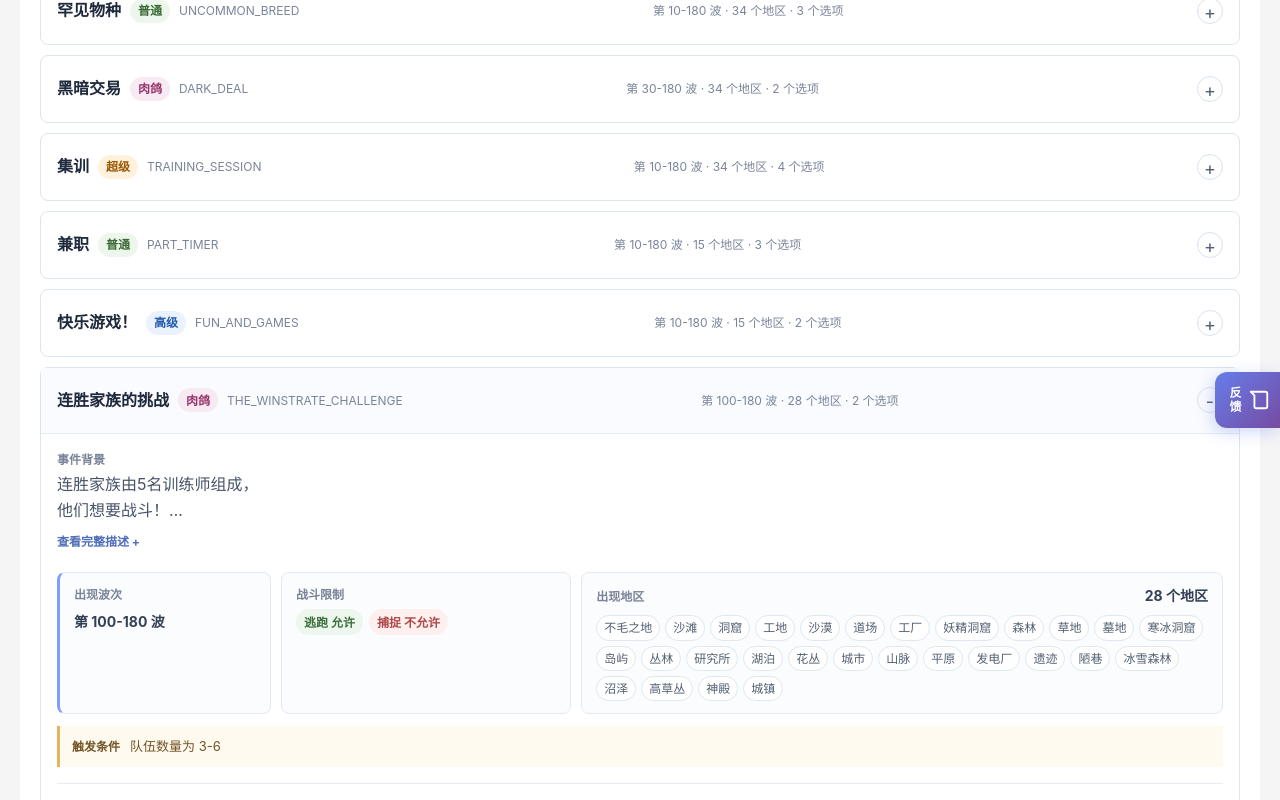
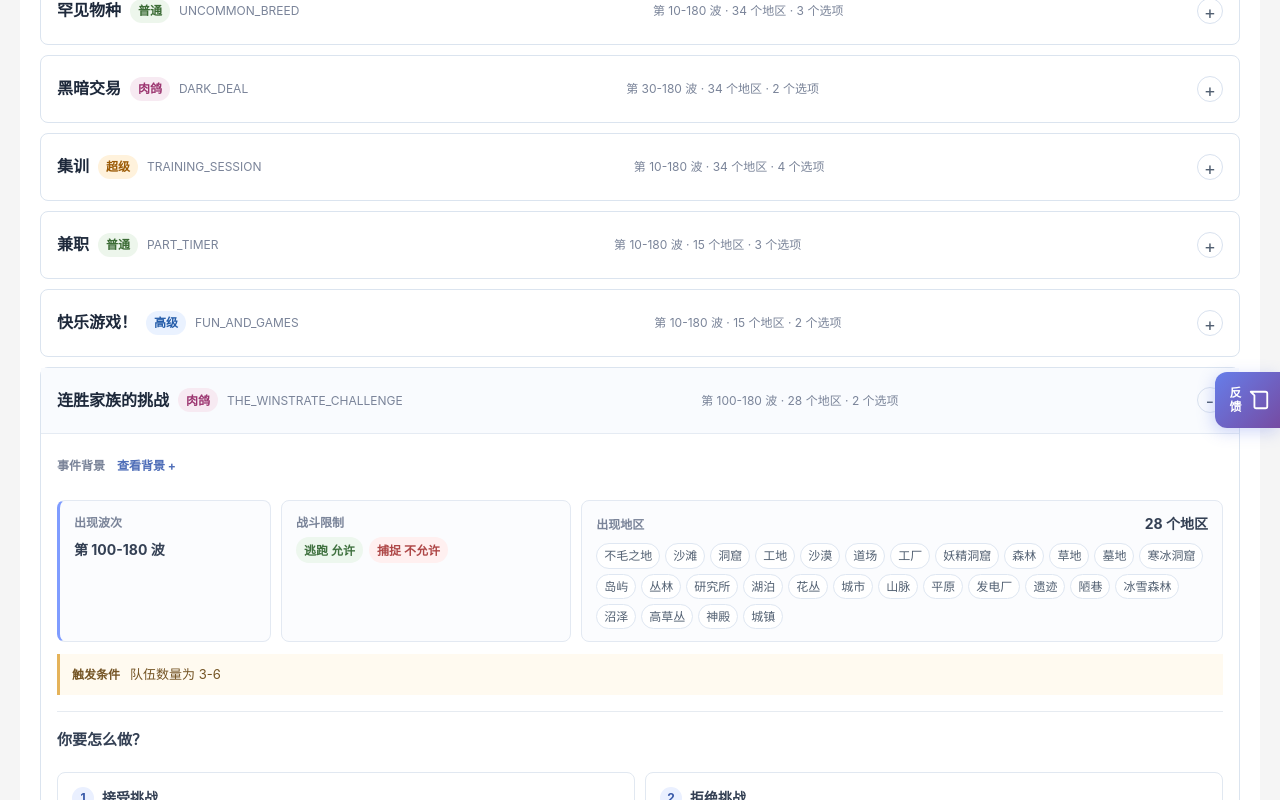
Before and after one commit to ouyangyu98/pokerogue-dex, a React (Vite) app: page /events in a window 1280 px wide. Both pictures are taken after a click on the heading 640 px from the left and 1389 px from the top of the page. Shown: the part 989-1789 px from the top of the page. Built offline with nearby package versions, Linux system fonts and the light colour scheme.

Commit message:
style: prioritize event choice details

```diff
--- a/src/index.css
+++ b/src/index.css
@@ -1315,61 +1315,49 @@ main {
 }
 
 .event-narrative {
+  margin-bottom: 16px;
+}
+
+.event-narrative summary {
+  display: flex;
+  align-items: center;
+  justify-content: space-between;
+  gap: 12px;
+  width: fit-content;
+  min-height: 32px;
+  color: #667085;
+  cursor: pointer;
+  list-style: none;
+}
+
+.event-narrative summary::-webkit-details-marker {
+  display: none;
+}
+
+.event-narrative-label {
+  color: #7a8499;
+  font-size: 12px;
+  font-weight: 700;
+}
+
+.event-narrative-action {
+  color: #4f6eb8;
+  font-size: 12px;
+  font-weight: 700;
+}
+
+.event-narrative-action::after {
+  content: ' +';
+}
+
+.event-narrative[open] .event-narrative-action::after {
+  content: ' -';
+}
+
+.event-description {
   max-width: 760px;
-  margin-bottom: 16px;
-}
-
-.event-narrative-label {
-  display: block;
-  margin-bottom: 3px;
-  color: #7a8499;
-  font-size: 12px;
-  font-weight: 700;
-}
-
-.event-description {
+  margin-top: 8px;
   color: #475467;
-  display: -webkit-box;
-  overflow: hidden;
-  -webkit-box-orient: vertical;
-  -webkit-line-clamp: 2;
-  white-space: pre-line;
-}
-
-.event-narrative-details {
-  margin-top: 5px;
-}
-
-.event-narrative-details summary,
-.event-option-details summary {
-  display: inline;
-  padding: 0;
-  background: transparent;
-  color: #4f6eb8;
-  cursor: pointer;
-  font-size: 12px;
-  font-weight: 700;
-  list-style: none;
-}
-
-.event-narrative-details summary::-webkit-details-marker,
-.event-option-details summary::-webkit-details-marker {
-  display: none;
-}
-
-.event-narrative-details summary::after,
-.event-option-details summary::after {
-  content: ' +';
-}
-
-.event-narrative-details[open] summary::after,
-.event-option-details[open] summary::after {
-  content: ' -';
-}
-
-.event-narrative-details > p {
-  margin-top: 8px;
-  color: #526072;
   font-size: 13px;
   line-height: 1.7;
   white-space: pre-line;
@@ -1519,7 +1507,6 @@ main {
 .event-option {
   display: flex;
   min-width: 0;
-  min-height: 132px;
   flex-direction: column;
   padding: 14px;
   border: 1px solid #e1e8f1;
@@ -1553,33 +1540,21 @@ main {
 
 .event-option-effect,
 .event-option-disabled,
-.event-option-condition {
+.event-option-condition,
+.event-option-selected {
+  display: grid;
+  gap: 4px;
+  margin: 10px 0 0;
   color: #526072;
   font-size: 13px;
+  line-height: 1.55;
   white-space: pre-line;
-}
-
-.event-option-effect {
-  margin: 8px 0 0;
-}
-
-.event-option-details {
-  align-self: flex-start;
-  margin-top: auto;
-  padding-top: 10px;
-}
-
-.event-option-details > div {
-  display: grid;
-  gap: 8px;
-  margin-top: 9px;
-  padding-top: 9px;
-  border-top: 1px solid #edf0f4;
 }
 
 .event-option-logic {
   display: grid;
   gap: 6px;
+  margin-top: 10px;
   padding: 10px 12px;
   border-left: 3px solid #5c7ed4;
   background: #f5f8ff;
@@ -1603,8 +1578,13 @@ main {
   line-height: 1.6;
 }
 
-.event-option-details p {
-  white-space: pre-line;
+.event-option-effect > span,
+.event-option-disabled > span,
+.event-option-condition > span,
+.event-option-selected > span {
+  color: #7a8499;
+  font-size: 12px;
+  font-weight: 700;
 }
 
 .event-option-disabled {
@@ -1613,6 +1593,12 @@ main {
 
 .event-option-condition {
   color: #547161;
+}
+
+.event-option-selected {
+  padding-top: 10px;
+  border-top: 1px solid #edf0f4;
+  color: #667085;
 }
 
 .event-empty-state {
--- a/src/pages/EventListPage.tsx
+++ b/src/pages/EventListPage.tsx
@@ -63,7 +63,7 @@ export default function EventListPage() {
         ]}
       />
       <h1>事件表</h1>
-      <p>收录 PokeRogue 神秘事件的触发条件、出现地区和官方中文选项提示。</p>
+      <p>收录 PokeRogue 神秘事件的触发条件、出现地区、选项提示和源码效果说明。</p>
 
       <div className="event-list-toolbar">
         <input
@@ -106,16 +106,13 @@ export default function EventListPage() {
               <span className="event-entry-meta">{waveLabel(event)} · {event.biomes.length} 个地区 · {event.options.length} 个选项</span>
             </summary>
             <div className="event-entry-content">
-              <div className="event-narrative">
-                <div>
+              <details className="event-narrative">
+                <summary>
                   <span className="event-narrative-label">事件背景</span>
+                  <span className="event-narrative-action">查看背景</span>
+                </summary>
                 <p className="event-description">{event.description}</p>
-                </div>
-                <details className="event-narrative-details">
-                  <summary>查看完整描述</summary>
-                  <p>{event.description}</p>
               </details>
-              </div>
               <div className="event-overview">
                 <div className="event-wave-summary">
                   <span className="event-overview-label">出现波次</span>
@@ -159,23 +156,16 @@ export default function EventListPage() {
                       <span className="event-option-number">{option.index}</span>
                       <h3>{option.label}</h3>
                     </div>
-                    <p className="event-option-effect">{option.effectSummary || '官方提示未提供具体效果说明。'}</p>
-                    {(option.logicDetails.length > 0 || option.selectedText || option.disabledTooltip || option.conditions.length > 0) && (
-                      <details className="event-option-details">
-                        <summary>展开说明</summary>
-                        <div>
                     <div className="event-option-logic">
                       <span>实际效果</span>
                       <ul>
                         {option.logicDetails.map(detail => <li key={detail}>{detail}</li>)}
                       </ul>
                     </div>
-                          {option.selectedText && <p>选择后：{option.selectedText}</p>}
-                          {option.disabledTooltip && <p className="event-option-disabled">不可用时：{option.disabledTooltip}</p>}
-                          {option.conditions.length > 0 && <p className="event-option-condition">选项条件：{option.conditions.join('；')}</p>}
-                        </div>
-                      </details>
-                    )}
+                    {option.conditions.length > 0 && <p className="event-option-condition"><span>选项条件</span>{option.conditions.join('；')}</p>}
+                    {option.disabledTooltip && <p className="event-option-disabled"><span>不可用时</span>{option.disabledTooltip}</p>}
+                    {option.effectSummary && <p className="event-option-effect"><span>官方提示</span>{option.effectSummary}</p>}
+                    {option.selectedText && <p className="event-option-selected"><span>剧情文本</span>{option.selectedText}</p>}
                   </article>
                 ))}
               </section>
```
Lines whose indentation alone changed are shown as unchanged.
